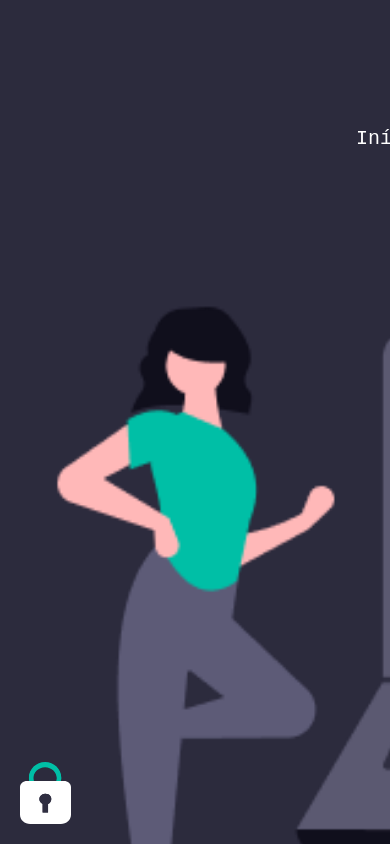
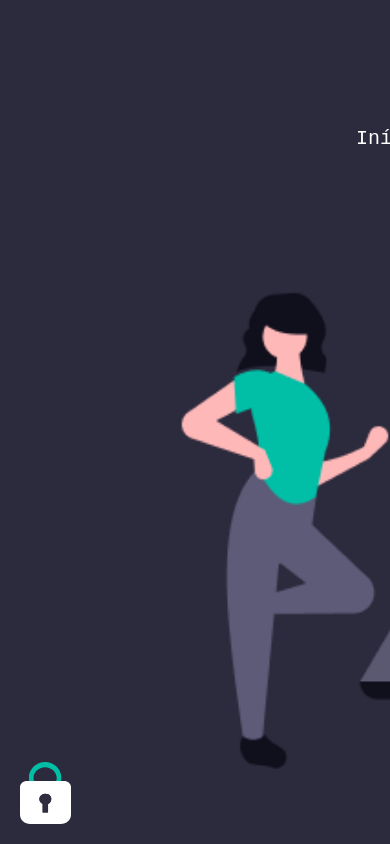
Before and after one commit to Jotape-v/desafio03-explorer, a plain HTML site: page index.html in a window 390 px wide. Shown: the top 844 px of the page. Drawn offline with nearby package versions, Linux system fonts and the light colour scheme.

Commit message:
Ajustes Escala

```diff
--- a/index.html
+++ b/index.html
@@ -4,7 +4,7 @@
   <link rel="preconnect" href="https://fonts.googleapis.com">
   <link rel="preconnect" href="https://fonts.gstatic.com" crossorigin>
   <meta charset="UTF-8">
-  <meta name="viewport" content="width=device-width, initial-scale=1.0">
+  <meta name="viewport" content="width=device-width, initial-scale=0.1">
   <title>Rocketsect</title>
 
   <link href="https://fonts.googleapis.com/css2?family=Mulish:wght@400;700&family=Open+Sans:wght@400;700&display=swap" rel="stylesheet">
--- a/style.css
+++ b/style.css
@@ -116,7 +116,7 @@ footer a {
   main{
     flex-direction: column;
     width: 100%;
-
+    gap: 80px;
 
   }
   p {
@@ -135,7 +135,7 @@ footer a {
     font-size: 45px;
   }
   main img {
-    width: 90%;
+    width: 67%;
     margin: auto 10px auto 10px;
   }
 
```
